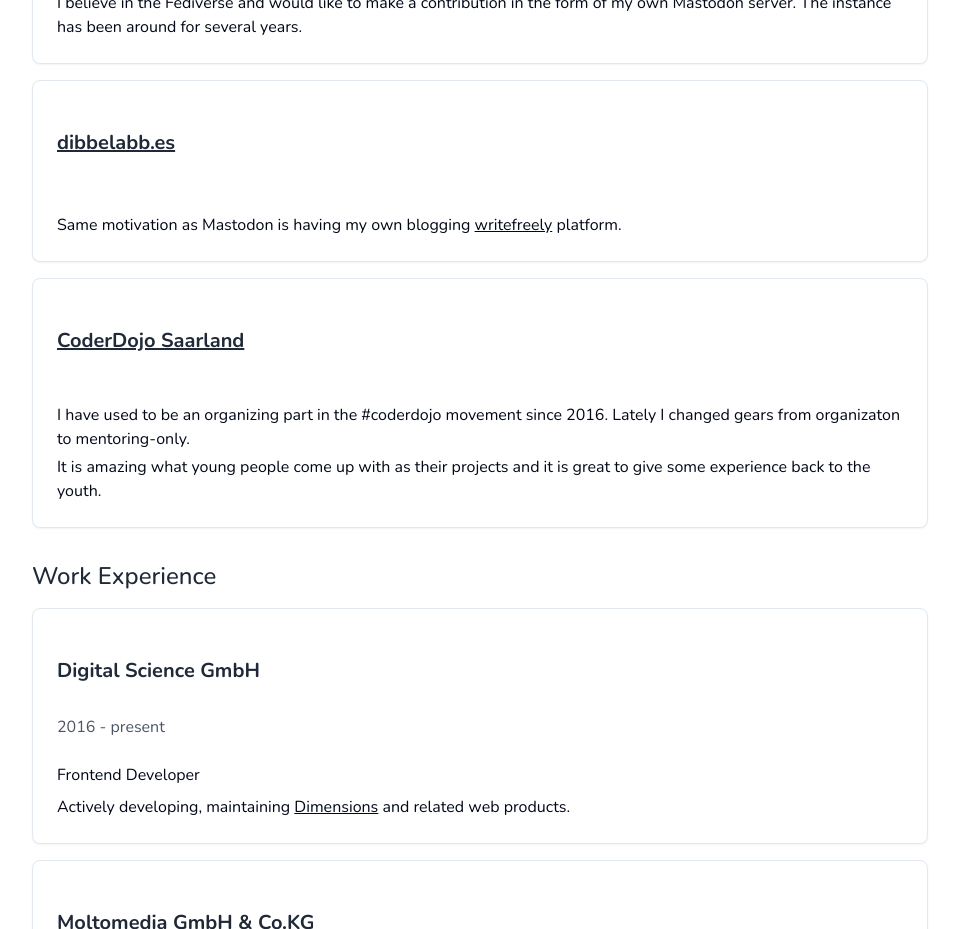
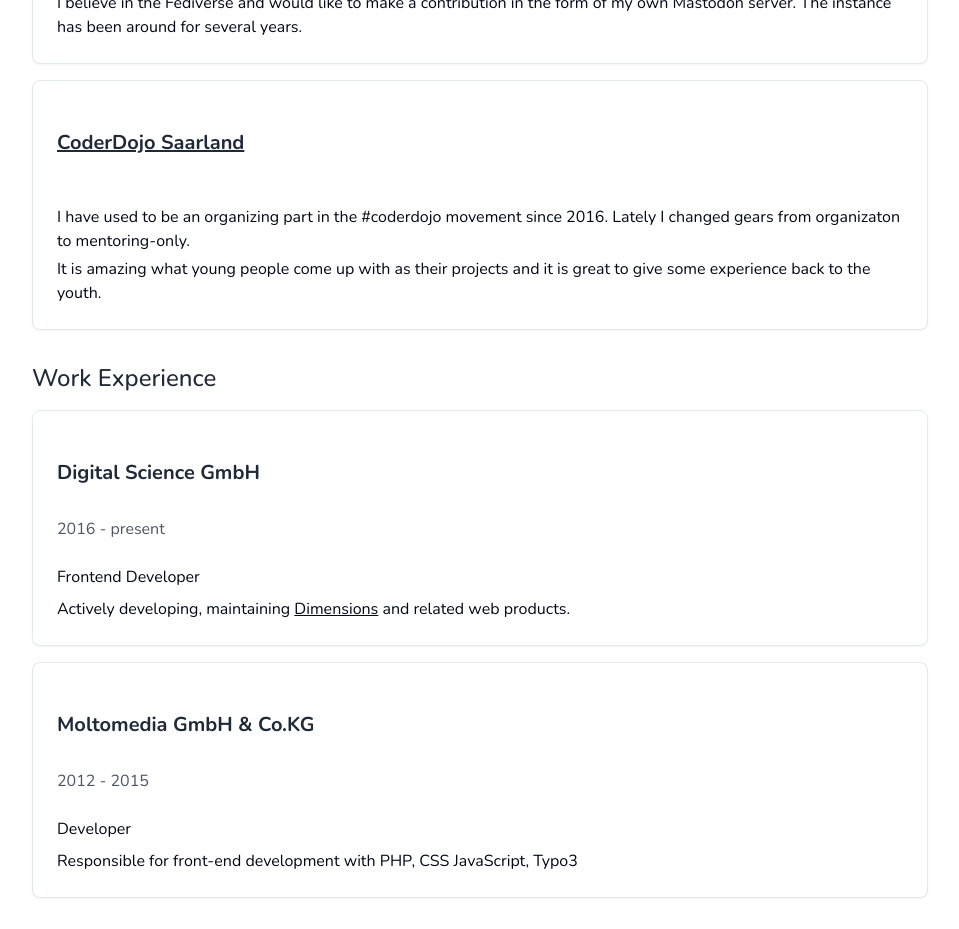
Before and after one commit to andi1984/personal, a Next.js app: page /about in a window 1280 px wide. Shown: the part 1200-2129 px from the top of the page, without its empty margins (160-1119 px from the left). Built offline with nearby package versions, Linux system fonts and the light colour scheme.

Commit message:
chore: remove project linkout

```diff
--- a/src/app/about/page.tsx
+++ b/src/app/about/page.tsx
@@ -88,27 +88,6 @@
           <Card className="mt-4">
             <CardHeader>
               <h3 className="font-bold text-xl">
-                <Link href="https://dibbelabb.es" target="_blank">
-                  dibbelabb.es
-                </Link>
-              </h3>
-            </CardHeader>
-            <CardContent>
-              <p className="mt-2">
-                Same motivation as Mastodon is having my own blogging{" "}
-                <a
-                  href="https://github.com/writefreely/writefreely"
-                  target="_blank"
-                >
-                  writefreely
-                </a>{" "}
-                platform.
-              </p>
-            </CardContent>
-          </Card>
-          <Card className="mt-4">
-            <CardHeader>
-              <h3 className="font-bold text-xl">
                 <Link href="https://coderdojo-saar.de" target="_blank">
                   CoderDojo Saarland
                 </Link>
```
